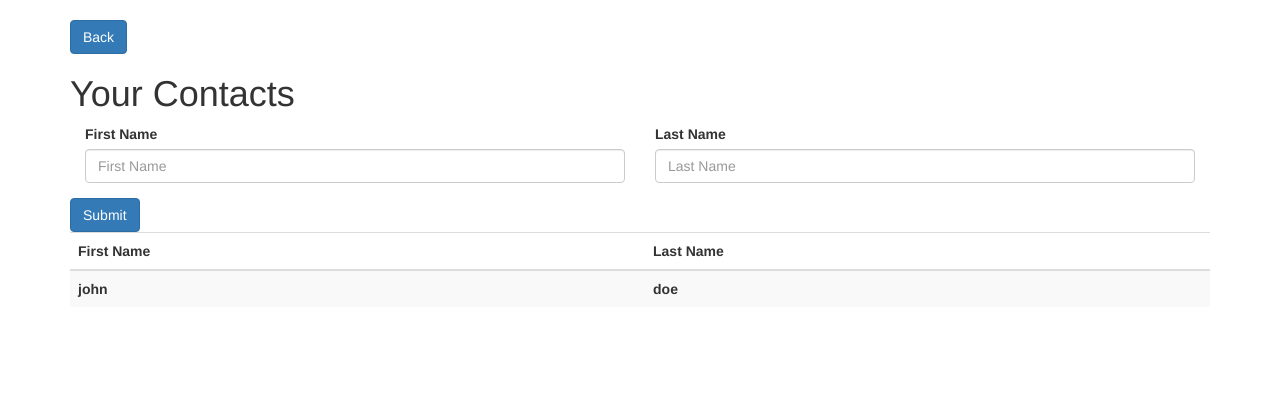
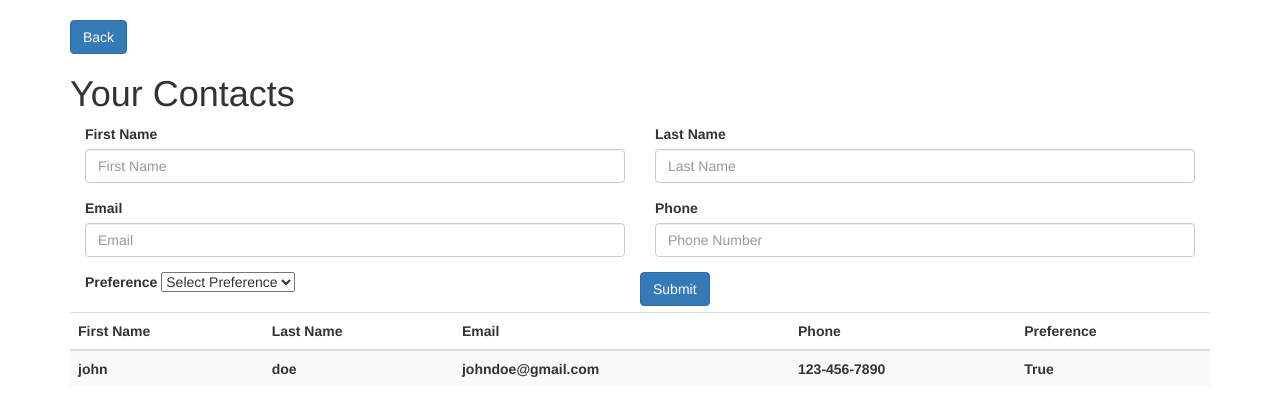
Before and after one commit to hopeg19/WebbAppFP, a Flask app: page /events/1 in a window 1280 px wide. Shown: the part 52-468 px from the top of the page. Run offline with Flask 3, Linux system fonts and the light colour scheme; data comes from the database, SQL or seed files in the repository; lists and menus that the app fills with data are empty; some libraries are stand-ins or nearby versions.

Commit message:
Update event.html
Added fields

```diff
--- a/templates/event.html
+++ b/templates/event.html
@@ -15,11 +15,30 @@
                     <label for="last_name" class="form-label">Last Name</label>
                     <input type="text" class="form-control" id="last_name" name="last_name" placeholder="Last Name">
                   </div>
+		  <div class="col-md-6 form-group">
+                    <label for="email" class="form-label">Email</label>
+                    <input type="text" class="form-control" id="email" name="email" placeholder="Email">
+                  </div>
+		  <div class="col-md-6 form-group">
+                    <label for="phone" class="form-label">Phone</label>
+                    <input type="text" class="form-control" id="phone" name="phone" placeholder="Phone Number">
+                  </div>
+		  <div class="col-md-6 form-group">
+                    <label for="prefers" class="form-label">Preference</label>
+		    <select class="form-select" aria-label="Default select example" id="last_name" id="last_name" placeholder="Last Name">
+  			<option selected>Select Preference</option>
+  			<option value="True">Email</option>
+  			<option value="False">Phone</option>
+		    </select>
+                  </div>
                   <button type="submit" class="btn btn-primary">Submit</button>
               </form>
         <tr>
           <th scope="col">First Name</th>
           <th scope="col">Last Name</th>
+	  <th scope="col">Email</th>
+	  <th scope="col">Phone</th>
+	  <th scope="col">Preference</th>
         </tr>
         </thead>
         <tbody>
@@ -27,6 +46,9 @@
             <tr>
               <th scope="row">{{contact.first_name}}</th>
               <th scope="row">{{contact.last_name}}</th>
+	      <th scope="row">{{contact.email}}</th>
+	      <th scope="row">{{contact.phone}}</th>
+	      <th scope="row">{{contact.prefers_email}}</th>
             </tr>
         {% endfor %}
 
```
